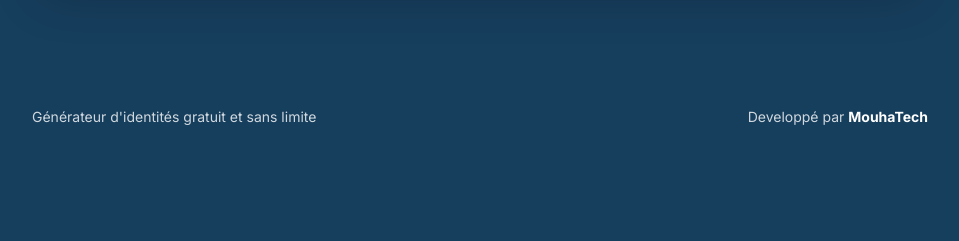
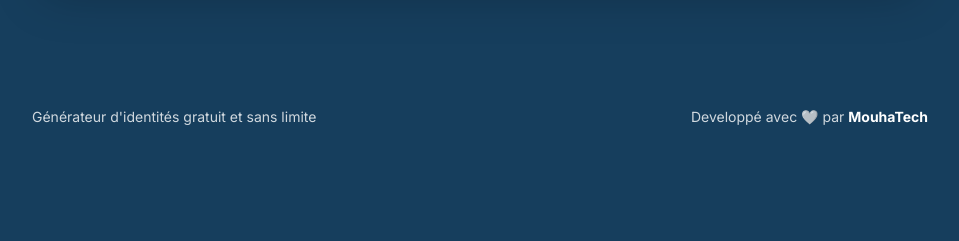
Before and after one commit to mouhamed-dev/fakeinfos, a Django app: page / in a window 1280 px wide. Shown: the part 559-800 px from the top of the page, without its empty margins (160-1119 px from the left). Run offline with Django 5.2, Linux system fonts and the light colour scheme; some libraries are stand-ins or nearby versions.

Commit message:
Developpé avec (C)

```diff
--- a/src/fake/templates/fake/index.html
+++ b/src/fake/templates/fake/index.html
@@ -227,7 +227,7 @@
         <div class="text-center mt-16 lg:mt-32 text-white/80 text-sm">
             <div class="flex flex-col md:flex-row justify-between items-center">
                 <p>Générateur d'identités gratuit et sans limite</p>
-                <p>Developpé par <a href="https://mouhatech.com" target="_blank"><span class="text-white font-bold">MouhaTech</span></a></p>
+                <p>Developpé avec 🤍 par <a href="https://mouhatech.com" target="_blank"><span class="text-white font-bold">MouhaTech</span></a></p>
             </div>
         </div>
     </div>
```
